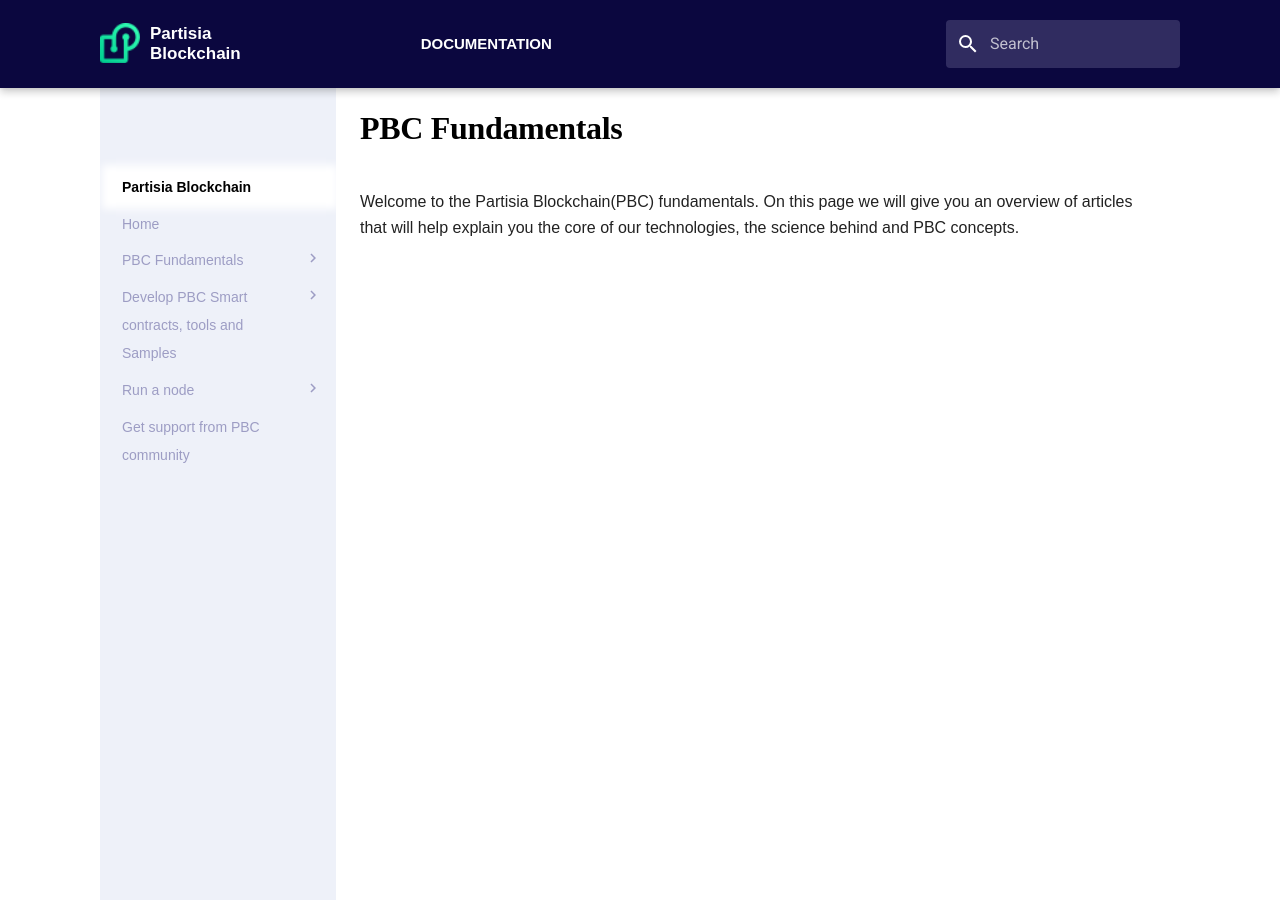
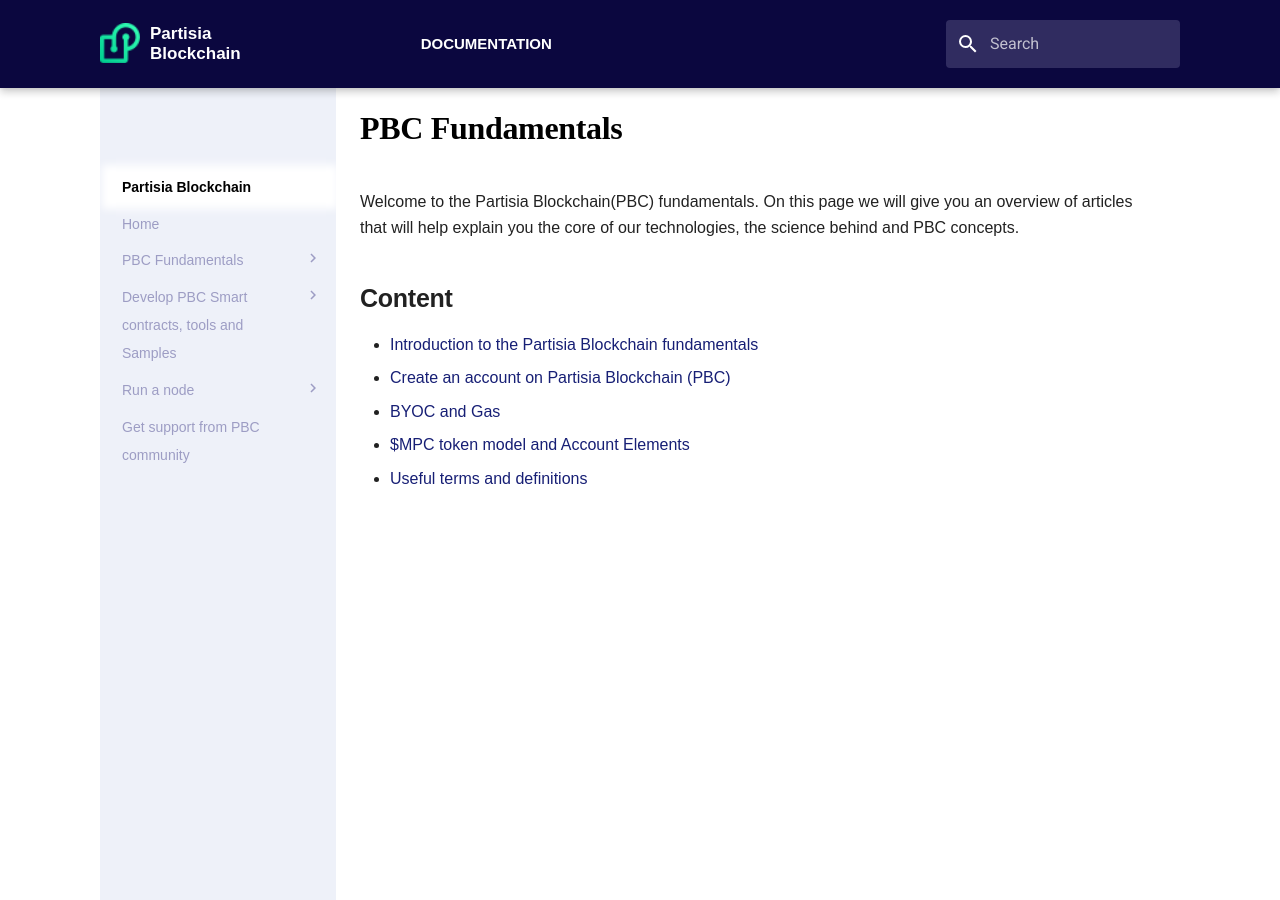
Before and after one commit to 0xSero/partisia-docs, an MkDocs documentation site: the page built from docs/PBC-fundamentals.md, in a window 1280 px wide and 900 px high. Built offline with MkDocs 1.6.1 and Material for MkDocs 9.7.7, drawn with Linux system fonts in a browser that asks for light colours; some web fonts are replaced; a script that is not in the unit is left out.

Commit message:
Creating first set of indexing for pbc fundamentals. Changing titles to fit indexing name

```diff
--- a/docs/PBC-fundamentals.md
+++ b/docs/PBC-fundamentals.md
@@ -1,3 +1,11 @@
 # PBC Fundamentals
 
 Welcome to the Partisia Blockchain(PBC) fundamentals. On this page we will give you an overview of articles that will help explain you the core of our technologies, the science behind and PBC concepts.
+
+## Content
+
+- [Introduction to the Partisia Blockchain fundamentals](introduction.md)
+- [Create an account on Partisia Blockchain (PBC)](accounts.md)
+- [BYOC and Gas ](byoc.md)
+- [$MPC token model and Account Elements](mpc-tokens.md)
+- [Useful terms and definitions](dictionary.md)
```
